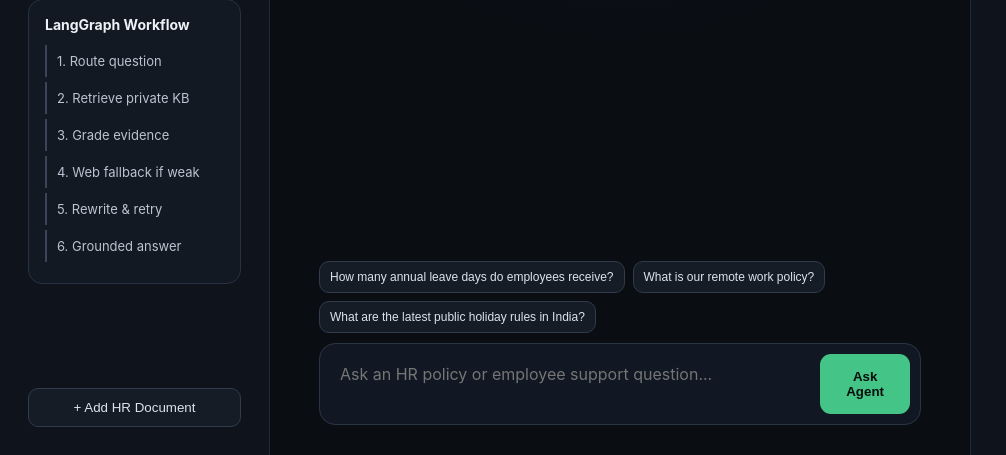
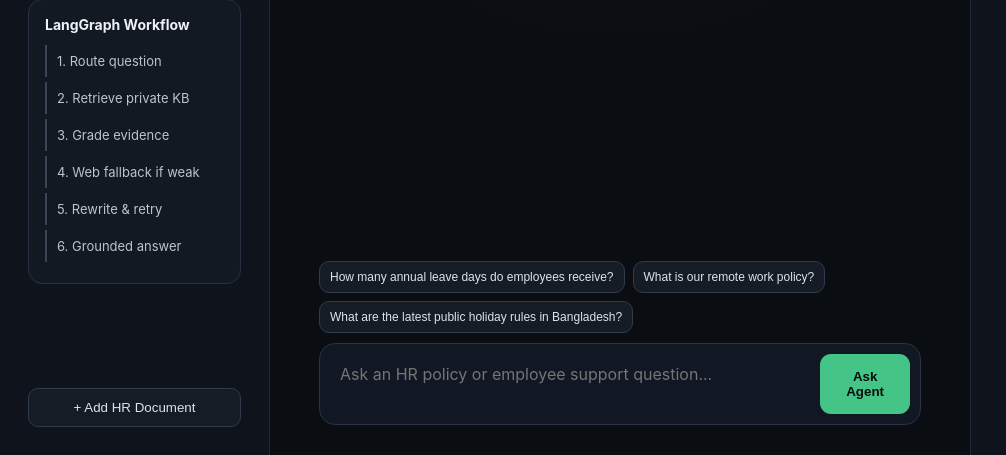
Before and after one commit to rashedulalbab253/Enterprise-HR-Policy-Employee-Support-Agentic-RAG, a FastAPI app: page / in a window 1280 px wide. Shown: the part 345-800 px from the top of the page, without its empty margins (0-1006 px from the left). Run offline with FastAPI, Linux system fonts and the light colour scheme.

Commit message:
web app completed

```diff
--- a/templates/index.html
+++ b/templates/index.html
@@ -46,7 +46,7 @@
         <div class="examples">
           <button class="example">How many annual leave days do employees receive?</button>
           <button class="example">What is our remote work policy?</button>
-          <button class="example">What are the latest public holiday rules in India?</button>
+          <button class="example">What are the latest public holiday rules in Bangladesh?</button>
         </div>
         <form id="chatForm" class="composer">
           <textarea id="question" rows="2" placeholder="Ask an HR policy or employee support question..." required></textarea>
```
Also changed, not shown: data/audit.db.
